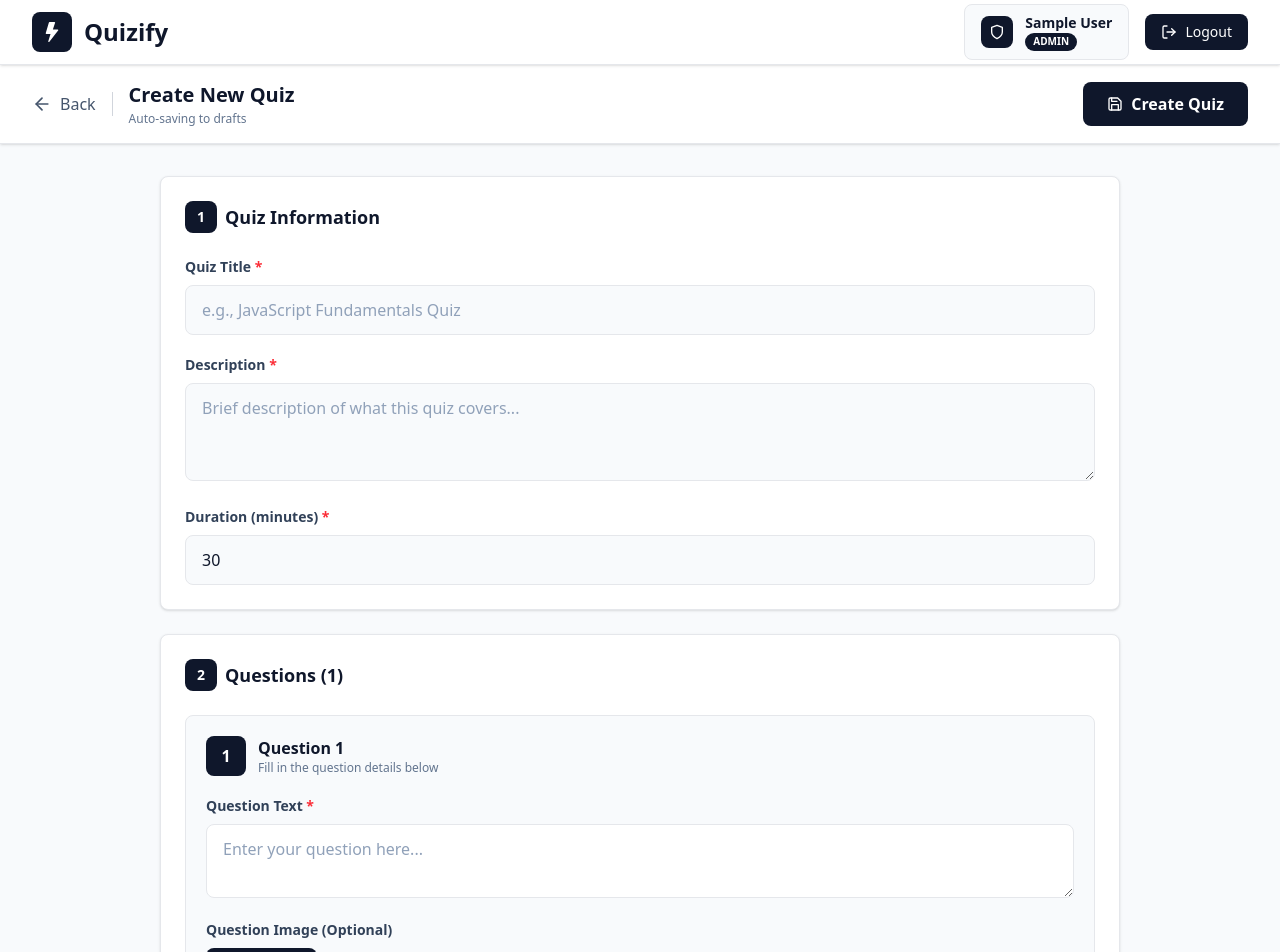
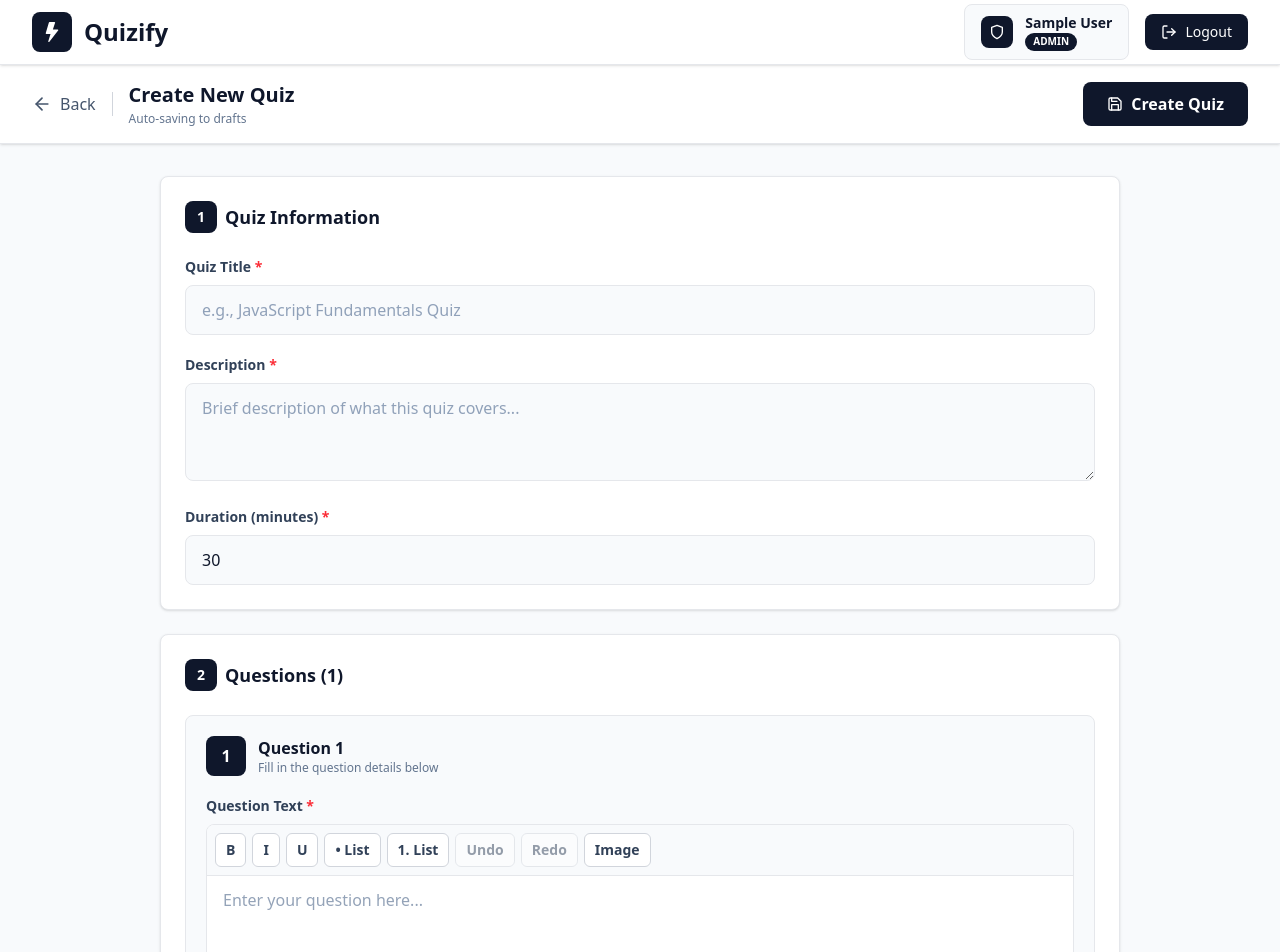
Before and after one commit to SauravKumar04/Quizify, a React (Vite) app in the folder frontend/: page /admin/create-quiz in a window 1280 px wide. Shown: the top 952 px of the page. Built offline with nearby package versions, Linux system fonts and the light colour scheme; sample sign-in values are in the browser's storage.

Commit message:
Add rich text editor for create quiz and clean rich-text rendering

```diff
--- a/frontend/package.json
+++ b/frontend/package.json
@@ -12,7 +12,13 @@
   "dependencies": {
     "@monaco-editor/react": "^4.7.0",
     "@tailwindcss/vite": "^4.1.18",
+    "@tiptap/extension-image": "^3.20.4",
+    "@tiptap/extension-placeholder": "^3.20.4",
+    "@tiptap/extension-underline": "^3.20.4",
+    "@tiptap/react": "^3.20.4",
+    "@tiptap/starter-kit": "^3.20.4",
     "axios": "^1.13.2",
+    "dompurify": "^3.3.3",
     "react": "^19.2.0",
     "react-dom": "^19.2.0",
     "react-hot-toast": "^2.6.0",
--- /dev/null
+++ b/frontend/src/components/RichTextEditor.jsx
@@ -0,0 +1,165 @@
+import { useEffect, useRef, useState } from 'react';
+import { EditorContent, useEditor } from '@tiptap/react';
+import StarterKit from '@tiptap/starter-kit';
+import Underline from '@tiptap/extension-underline';
+import Image from '@tiptap/extension-image';
+import Placeholder from '@tiptap/extension-placeholder';
+
+const ToolbarButton = ({ onClick, active, disabled, children, title }) => (
+  <button
+    type="button"
+    onClick={onClick}
+    disabled={disabled}
+    title={title}
+    className={`px-2.5 py-1.5 border rounded-md text-xs sm:text-sm font-semibold transition-colors ${
+      active
+        ? 'bg-slate-900 border-slate-900 text-white'
+        : 'bg-white border-gray-300 text-slate-700 hover:bg-slate-50'
+    } disabled:opacity-50 disabled:cursor-not-allowed`}
+  >
+    {children}
+  </button>
+);
+
+const RichTextEditor = ({
+  value,
+  onChange,
+  placeholder,
+  onImageUpload,
+}) => {
+  const imageInputRef = useRef(null);
+  const [uploadingImage, setUploadingImage] = useState(false);
+
+  const editor = useEditor({
+    extensions: [
+      StarterKit.configure({
+        heading: false,
+      }),
+      Underline,
+      Image.configure({
+        inline: false,
+      }),
+      Placeholder.configure({
+        placeholder,
+      }),
+    ],
+    content: value || '',
+    onUpdate: ({ editor: currentEditor }) => {
+      onChange(currentEditor.getHTML());
+    },
+    editorProps: {
+      attributes: {
+        class: 'rich-text-content rich-text-input min-h-28 sm:min-h-32 px-3 sm:px-4 py-3 text-slate-900',
+      },
+    },
+  });
+
+  useEffect(() => {
+    if (!editor) return;
+
+    const editorHtml = editor.getHTML();
+    if (value !== editorHtml) {
+      editor.commands.setContent(value || '', {
+        emitUpdate: false,
+      });
+    }
+  }, [value, editor]);
+
+  const triggerImagePicker = () => {
+    imageInputRef.current?.click();
+  };
+
+  const handleImageSelection = async (event) => {
+    const file = event.target.files?.[0];
+    event.target.value = '';
+
+    if (!file || !editor || !onImageUpload) return;
+
+    try {
+      setUploadingImage(true);
+      const imageUrl = await onImageUpload(file);
+      if (imageUrl) {
+        editor.chain().focus().setImage({ src: imageUrl, alt: file.name }).run();
+      }
+    } finally {
+      setUploadingImage(false);
+    }
+  };
+
+  if (!editor) return null;
+
+  return (
+    <div className="border border-gray-200 rounded-lg overflow-hidden bg-white">
+      <div className="flex flex-wrap items-center gap-1.5 p-2 border-b border-gray-200 bg-slate-50">
+        <ToolbarButton
+          title="Bold"
+          active={editor.isActive('bold')}
+          onClick={() => editor.chain().focus().toggleBold().run()}
+        >
+          B
+        </ToolbarButton>
+        <ToolbarButton
+          title="Italic"
+          active={editor.isActive('italic')}
+          onClick={() => editor.chain().focus().toggleItalic().run()}
+        >
+          I
+        </ToolbarButton>
+        <ToolbarButton
+          title="Underline"
+          active={editor.isActive('underline')}
+          onClick={() => editor.chain().focus().toggleUnderline().run()}
+        >
+          U
+        </ToolbarButton>
+        <ToolbarButton
+          title="Bullet List"
+          active={editor.isActive('bulletList')}
+          onClick={() => editor.chain().focus().toggleBulletList().run()}
+        >
+          • List
+        </ToolbarButton>
+        <ToolbarButton
+          title="Numbered List"
+          active={editor.isActive('orderedList')}
+          onClick={() => editor.chain().focus().toggleOrderedList().run()}
+        >
+          1. List
+        </ToolbarButton>
+        <ToolbarButton
+          title="Undo"
+          disabled={!editor.can().undo()}
+          onClick={() => editor.chain().focus().undo().run()}
+        >
+          Undo
+        </ToolbarButton>
+        <ToolbarButton
+          title="Redo"
+          disabled={!editor.can().redo()}
+          onClick={() => editor.chain().focus().redo().run()}
+        >
+          Redo
+        </ToolbarButton>
+        <ToolbarButton
+          title="Insert Image"
+          disabled={uploadingImage}
+          onClick={triggerImagePicker}
+        >
+          {uploadingImage ? 'Uploading...' : 'Image'}
+        </ToolbarButton>
+      </div>
+
+      <EditorContent editor={editor} />
+
+      <input
+        ref={imageInputRef}
+        type="file"
+        accept="image/*"
+        className="hidden"
+        onChange={handleImageSelection}
+      />
+    </div>
+  );
+};
+
+export default RichTextEditor;
--- a/frontend/src/index.css
+++ b/frontend/src/index.css
@@ -131,3 +131,60 @@
   -webkit-text-fill-color: transparent;
   background-clip: text;
 }
+
+.rich-text-content {
+  white-space: pre-wrap;
+  word-break: break-word;
+}
+
+.rich-text-content p {
+  margin: 0.4rem 0;
+}
+
+.rich-text-content p:first-child {
+  margin-top: 0;
+}
+
+.rich-text-content p:last-child {
+  margin-bottom: 0;
+}
+
+.rich-text-content ul,
+.rich-text-content ol {
+  margin: 0.5rem 0;
+  padding-left: 1.25rem;
+}
+
+.rich-text-content ul {
+  list-style: disc;
+}
+
+.rich-text-content ol {
+  list-style: decimal;
+}
+
+.rich-text-content img {
+  display: block;
+  max-width: 100%;
+  max-height: 340px;
+  object-fit: contain;
+  border: 1px solid #e2e8f0;
+  border-radius: 0.5rem;
+  margin: 0.75rem 0;
+}
+
+.rich-text-input {
+  outline: none;
+}
+
+.rich-text-input:focus {
+  box-shadow: inset 0 0 0 1px #0f172a;
+}
+
+.rich-text-input p.is-editor-empty:first-child::before {
+  color: #94a3b8;
+  content: attr(data-placeholder);
+  float: left;
+  height: 0;
+  pointer-events: none;
+}
--- a/frontend/src/pages/CreateQuizPage.jsx
+++ b/frontend/src/pages/CreateQuizPage.jsx
@@ -3,6 +3,8 @@ import { useNavigate } from 'react-router-dom';
 import { adminQuizAPI } from '../services/api';
 import toast from 'react-hot-toast';
 import Header from '../components/Header';
+import RichTextEditor from '../components/RichTextEditor';
+import { hasRichTextContent, sanitizeRichTextHtml } from '../utils/richText';
 import { FiArrowLeft, FiPlus, FiTrash2, FiSave, FiCheck } from 'react-icons/fi';
 
 const CreateQuizPage = () => {
@@ -123,9 +125,25 @@ const CreateQuizPage = () => {
 
   const handleCreateQuiz = async (e) => {
     e.preventDefault();
+
+    const invalidQuestionIndex = newQuiz.questions.findIndex((question) => !hasRichTextContent(question.questionText));
+    if (invalidQuestionIndex !== -1) {
+      toast.error(`Please add content for Question ${invalidQuestionIndex + 1}`);
+      return;
+    }
+
     setSaving(true);
     try {
-      await adminQuizAPI.createQuiz(newQuiz);
+      const payload = {
+        ...newQuiz,
+        questions: newQuiz.questions.map((question) => ({
+          ...question,
+          questionText: sanitizeRichTextHtml(question.questionText),
+          explanation: sanitizeRichTextHtml(question.explanation),
+        })),
+      };
+
+      await adminQuizAPI.createQuiz(payload);
       localStorage.removeItem('quiz_draft');
       toast.success('Quiz created successfully!');
       navigate('/admin/dashboard');
@@ -146,6 +164,22 @@ const CreateQuizPage = () => {
     }
   };
 
+  const uploadRichTextImage = async (file, typeLabel) => {
+    const uploadToast = toast.loading(`Uploading ${typeLabel} image...`);
+
+    try {
+      const formData = new FormData();
+      formData.append('image', file);
+
+      const response = await adminQuizAPI.uploadQuestionImage(formData);
+      toast.success('Image uploaded successfully', { id: uploadToast });
+      return response.data.imageUrl;
+    } catch (error) {
+      toast.error('Failed to upload image', { id: uploadToast });
+      return null;
+    }
+  };
+
   return (
     <div className="min-h-screen bg-slate-50 overflow-x-hidden">
       <Header />
@@ -157,7 +191,7 @@ const CreateQuizPage = () => {
             <div className="flex items-center gap-2 sm:gap-4 min-w-0">
               <button
                 onClick={handleCancel}
-                className="flex items-center gap-1 sm:gap-2 text-slate-600 hover:text-slate-900 transition-colors flex-shrink-0"
+                className="flex items-center gap-1 sm:gap-2 text-slate-600 hover:text-slate-900 transition-colors shrink-0"
               >
                 <FiArrowLeft className="w-4 h-4 sm:w-5 sm:h-5" />
                 <span className="font-medium hidden sm:inline">Back</span>
@@ -171,7 +205,7 @@ const CreateQuizPage = () => {
             <button
               onClick={handleCreateQuiz}
               disabled={saving}
-              className="flex items-center gap-1 sm:gap-2 bg-slate-900 text-white px-3 sm:px-6 py-2 sm:py-2.5 rounded-lg hover:bg-slate-800 transition-all font-semibold disabled:opacity-50 disabled:cursor-not-allowed text-sm sm:text-base flex-shrink-0"
+              className="flex items-center gap-1 sm:gap-2 bg-slate-900 text-white px-3 sm:px-6 py-2 sm:py-2.5 rounded-lg hover:bg-slate-800 transition-all font-semibold disabled:opacity-50 disabled:cursor-not-allowed text-sm sm:text-base shrink-0"
             >
               {saving ? (
                 <>
@@ -282,14 +316,13 @@ const CreateQuizPage = () => {
                       <label className="block text-sm font-semibold text-slate-700 mb-2">
                         Question Text <span className="text-red-500">*</span>
                       </label>
-                      <textarea
-                        required
+                      <RichTextEditor
                         value={question.questionText}
-                        onChange={(e) => updateQuestion(qIndex, 'questionText', e.target.value)}
-                        className="w-full px-4 py-3 border border-gray-200 rounded-lg focus:ring-2 focus:ring-slate-900 focus:border-transparent bg-white text-slate-900 placeholder-slate-400"
-                        rows="2"
+                        onChange={(value) => updateQuestion(qIndex, 'questionText', value)}
                         placeholder="Enter your question here..."
+                        onImageUpload={(file) => uploadRichTextImage(file, 'question')}
                       />
+                      <p className="text-[10px] sm:text-xs text-slate-500 mt-2">Use toolbar for bold, underline, lists, spacing, and images.</p>
                     </div>
 
                     <div>
@@ -359,12 +392,11 @@ const CreateQuizPage = () => {
                       <label className="block text-sm font-semibold text-slate-700 mb-2">
                         Explanation (Optional)
                       </label>
-                      <textarea
+                      <RichTextEditor
                         value={question.explanation}
-                        onChange={(e) => updateQuestion(qIndex, 'explanation', e.target.value)}
-                        className="w-full px-4 py-3 border border-gray-200 rounded-lg focus:ring-2 focus:ring-slate-900 focus:border-transparent bg-white text-slate-900 placeholder-slate-400"
-                        rows="2"
+                        onChange={(value) => updateQuestion(qIndex, 'explanation', value)}
                         placeholder="Explain why this is the correct answer..."
+                        onImageUpload={(file) => uploadRichTextImage(file, 'explanation')}
                       />
                     </div>
 
--- /dev/null
+++ b/frontend/src/utils/richText.js
@@ -0,0 +1,80 @@
+import DOMPurify from 'dompurify';
+
+const ALLOWED_TAGS = [
+  'p',
+  'br',
+  'strong',
+  'b',
+  'em',
+  'i',
+  'u',
+  's',
+  'ul',
+  'ol',
+  'li',
+  'img',
+];
+
+const ALLOWED_ATTR = ['src', 'alt', 'title'];
+
+const normalizeBlockTags = (rawHtml = '') => {
+  if (typeof window === 'undefined' || !rawHtml) return rawHtml || '';
+
+  const parser = new DOMParser();
+  const doc = parser.parseFromString(rawHtml, 'text/html');
+
+  doc.querySelectorAll('div').forEach((divEl) => {
+    const pEl = doc.createElement('p');
+    pEl.innerHTML = divEl.innerHTML;
+    divEl.replaceWith(pEl);
+  });
+
+  return doc.body.innerHTML;
+};
+
+export const sanitizeRichTextHtml = (html = '') => {
+  const normalizedHtml = normalizeBlockTags(html);
+
+  return DOMPurify.sanitize(normalizedHtml, {
+    ALLOWED_TAGS,
+    ALLOWED_ATTR,
+    KEEP_CONTENT: true,
+  }).trim();
+};
+
+const extractTextFromHtml = (html = '') => {
+  if (typeof window === 'undefined' || !html) return '';
+
+  const parser = new DOMParser();
+  const doc = parser.parseFromString(html, 'text/html');
+  return doc.body.textContent || '';
+};
+
+export const richTextToPlainText = (html = '') => {
+  const cleanHtml = sanitizeRichTextHtml(html);
+  const text = extractTextFromHtml(cleanHtml);
+
+  return text
+    .replace(/\u00A0/g, ' ')
+    .replace(/\s+/g, ' ')
+    .trim();
+};
+
+export const hasRichTextContent = (html = '') => {
+  const cleanHtml = sanitizeRichTextHtml(html);
+  if (!cleanHtml) return false;
+
+  const hasImage = /<img\s+[^>]*src=["'][^"']+["'][^>]*>/i.test(cleanHtml);
+  const text = richTextToPlainText(cleanHtml);
+
+  return hasImage || text.length > 0;
+};
+
+export const getRichTextPreview = (html = '', maxLength = 100) => {
+  const text = richTextToPlainText(html);
+
+  if (!text) return '';
+  if (text.length <= maxLength) return text;
+
+  return `${text.slice(0, maxLength).trimEnd()}...`;
+};
```
Also changed, not shown: frontend/src/pages/QuizPage.jsx (+6 -3 lines), frontend/src/pages/ResultPage.jsx (+13 -6 lines), 1 other file (tests, documents, lock files or other folders).
